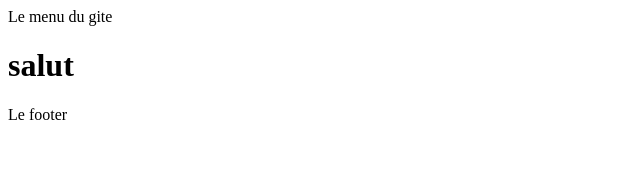
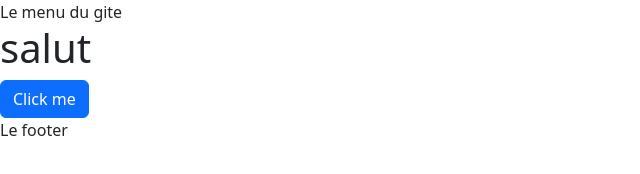
Before and after one commit to ToToRoToTo404/Frontg-tebleu, a website with bundled scripts: page index.html in a window 1280 px wide. Shown: the whole page, without its empty margins (0-640 px from the left). Built offline with nearby package versions, Linux system fonts and the light colour scheme; files whose address does not match are found by name.

Commit message:
install Bootstrap

```diff
--- a/index.html
+++ b/index.html
@@ -3,6 +3,9 @@
 <head>
     <meta charset="UTF-8">
     <meta name="viewport" content="width=device-width, initial-scale=1.0">
+
+    <link rel="stylesheet" href="node_modules/bootstrap/dist/css/bootstrap.min.css">
+    <link rel="stylesheet" href="node_modules/bootstrap-icons/font/bootstrap-icons.css">
     <title>Gîte bleu</title>
 </head>
 <body>
@@ -13,6 +16,7 @@
     <footer>Le footer</footer>
 
     <script type="module" src="Router/router.js"></script>
+    <script src="node_modules/bootstrap/dist/js/bootstrap.bundle.min.js"></script>
 
 </body>
 </html>
--- /dev/null
+++ b/package.json
@@ -0,0 +1,6 @@
+{
+  "dependencies": {
+    "bootstrap": "^5.3.3",
+    "bootstrap-icons": "^1.11.3"
+  }
+}
--- a/pages/home.html
+++ b/pages/home.html
@@ -1 +1,3 @@
 <h1>salut</h1>
+
+<button class="btn btn-primary" id="btn">Click me</button>
```
Also changed, not shown: 2 other files.
